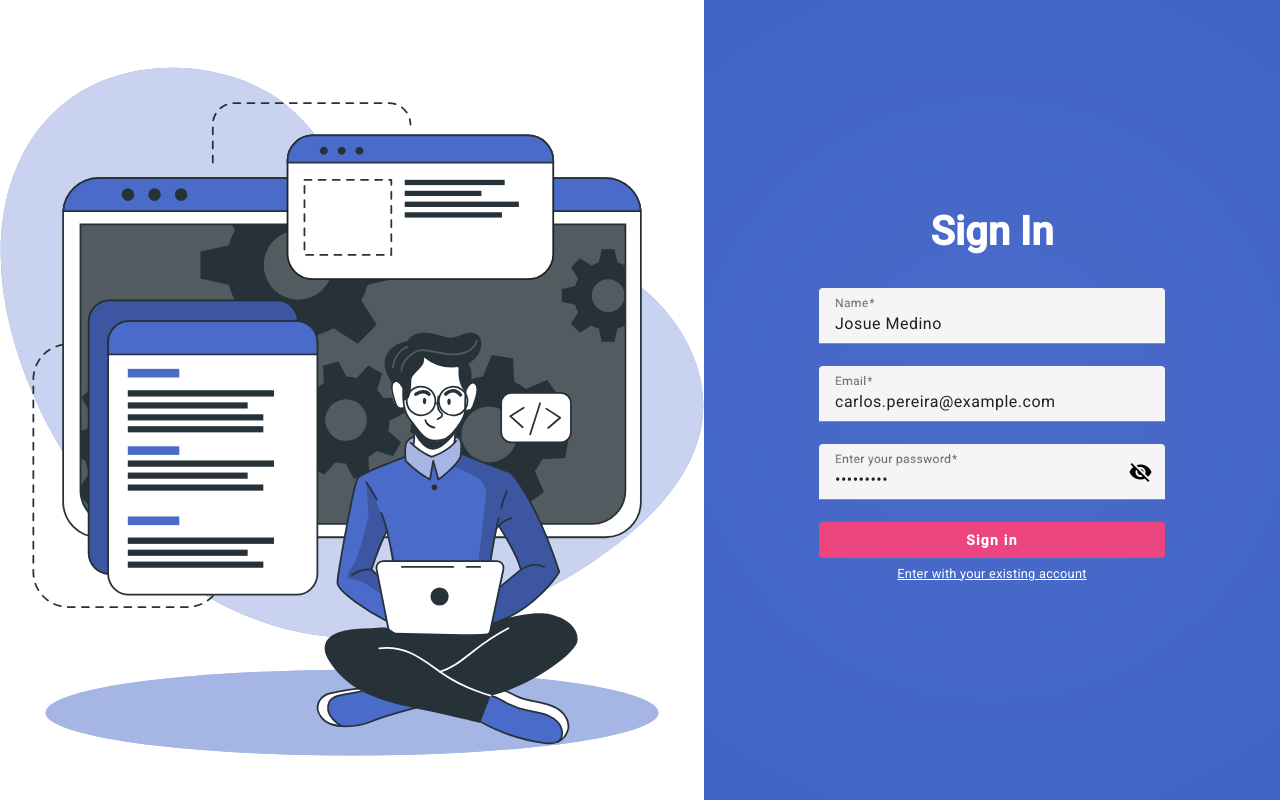
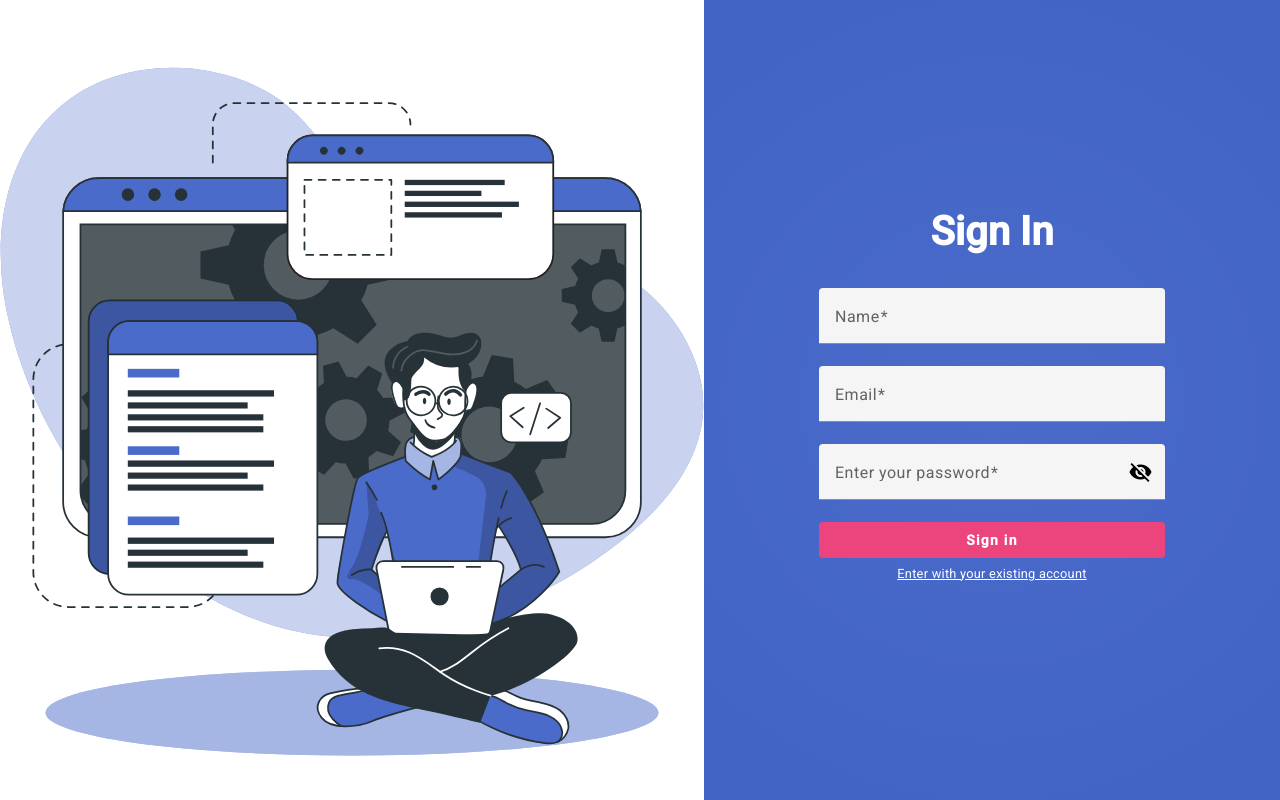
Before and after one commit to JosueMedino01/Login-SignIn-Page, an Angular app in the folder forms/: page /signin in a window 1280 px wide. Built offline with nearby package versions, Linux system fonts and the light colour scheme.

Commit message:
feat: clear input after created account

```diff
--- a/forms/src/app/sing-up/sing-up.component.html
+++ b/forms/src/app/sing-up/sing-up.component.html
@@ -9,7 +9,7 @@
 
     <mat-form-field  class="container-form-input">
       <mat-label for="username">Name</mat-label>
-      <input  matInput  type="text" formControlName="username" placeholder="Write your name here">
+      <input  matInput  type="text" formControlName="username" placeholder="Write your name here"  #usernameField>
     </mat-form-field>
 
     <div *ngIf="username?.invalid && (username?.dirty || username?.touched)" class="error">
@@ -19,7 +19,7 @@
 
     <mat-form-field class="container-form-input" >
       <mat-label for="email">Email</mat-label>
-      <input matInput type="email"  formControlName="email" placeholder="example@example.com">
+      <input matInput type="email"  formControlName="email" placeholder="example@example.com"  #emailField>
     </mat-form-field>
 
     <div *ngIf="email?.invalid && ( email?.touched)" class="error">
@@ -30,7 +30,7 @@
 
     <mat-form-field class="container-form-input">
       <mat-label for="password">Enter your password</mat-label>
-      <input matInput [type]="hide ? 'password' : 'text'" formControlName="password" >
+      <input matInput [type]="hide ? 'password' : 'text'" formControlName="password"  #passwordField>
       <button mat-icon-button matSuffix (click)="hide = !hide" [attr.aria-label]="'Hide password'" [attr.aria-pressed]="hide">
         <mat-icon>{{hide ? 'visibility_off' : 'visibility'}}</mat-icon>
       </button>
--- a/forms/src/app/sing-up/sing-up.component.ts
+++ b/forms/src/app/sing-up/sing-up.component.ts
@@ -1,4 +1,4 @@
-import { Component, OnInit } from '@angular/core';
+import { Component, ElementRef, OnInit} from '@angular/core';
 import { FormControl, FormGroup, Validators } from '@angular/forms';
 import { UserService } from '../user.services';
 
@@ -21,9 +21,9 @@ export class SingUpComponent implements OnInit {
 
   ngOnInit(){
     this.reactiveForm = new FormGroup({
-      username: new FormControl('Josue Medino', Validators.required),
-      email: new FormControl('carlos.pereira@example.com', [Validators.email, Validators.required]),
-      password: new FormControl('Ajo123!@#', [Validators.required, Validators.pattern(/^(?=.*\d)(?=.*[a-z])(?=.*[A-Z])(?=.*[@#$%^&+=]).{8,}$/)]),
+      username: new FormControl(null, Validators.required),
+      email: new FormControl(null, [Validators.email, Validators.required]),
+      password: new FormControl(null, [Validators.required, Validators.pattern(/^(?=.*\d)(?=.*[a-z])(?=.*[A-Z])(?=.*[@#$%^&+=]).{8,}$/)]),
     });
   }
 
@@ -38,7 +38,7 @@ export class SingUpComponent implements OnInit {
     this.userService.addUser(this.email?.value, newUser).subscribe((bool) => {
 
       const snackConfig:MatSnackBarConfig = {
-        duration: 100000,
+        duration: 3000,
         verticalPosition: 'bottom',
         horizontalPosition: 'right',
 
@@ -46,15 +46,16 @@ export class SingUpComponent implements OnInit {
 
 
       if (bool) {
-        this.snackBar.open('The email is already in use!','', snackConfig)
+        this.snackBar.open('The email is already in use!','', snackConfig);
 
       } else {
-        this.snackBar.open('Account created with success!','',snackConfig)
+        this.snackBar.open('Account created with success!','',snackConfig);
+        this.reactiveForm.reset(undefined, {emitEvent: false});
+        this.reactiveForm.markAsPristine();
+        this.reactiveForm.markAsUntouched();
+
       }
     });
-
-
-    console.log('Name: ',this.reactiveForm)
 
   }
 
@@ -72,4 +73,7 @@ export class SingUpComponent implements OnInit {
   }
 
 
+
+
+
 }
```
